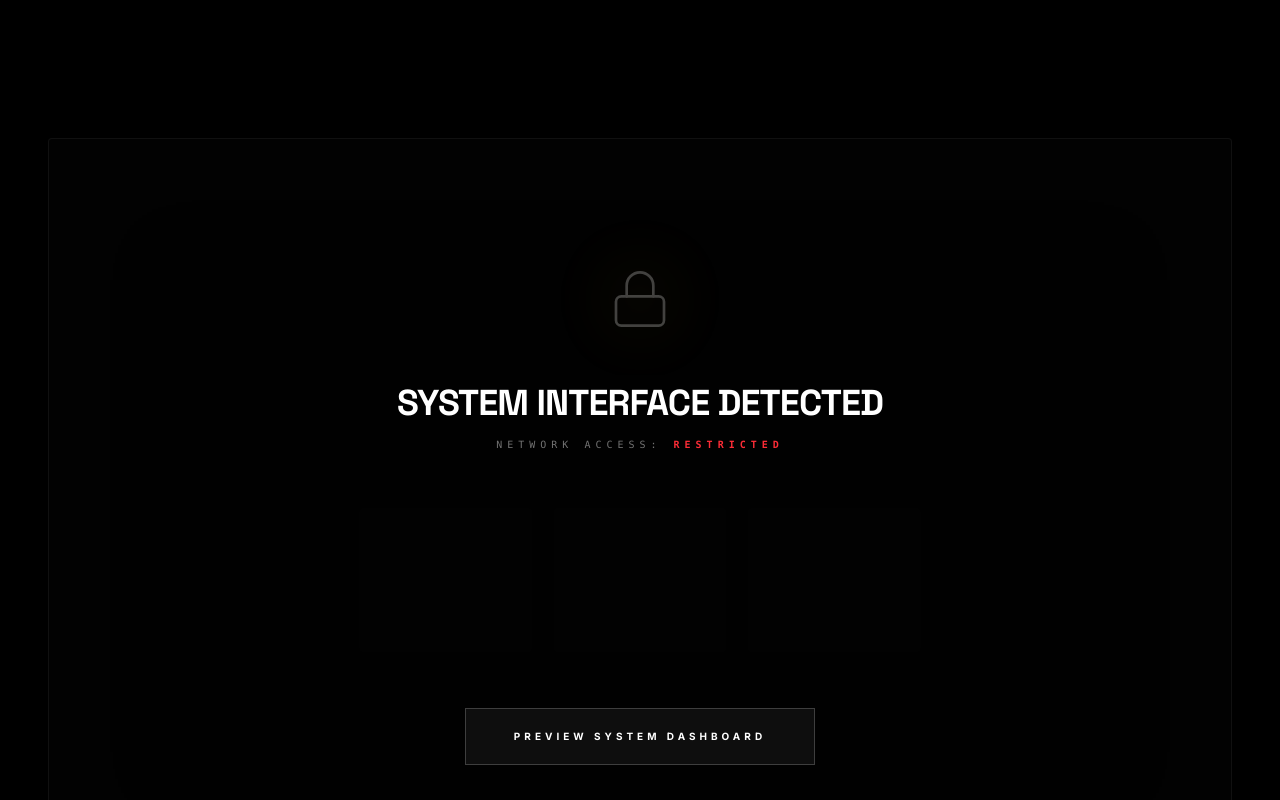
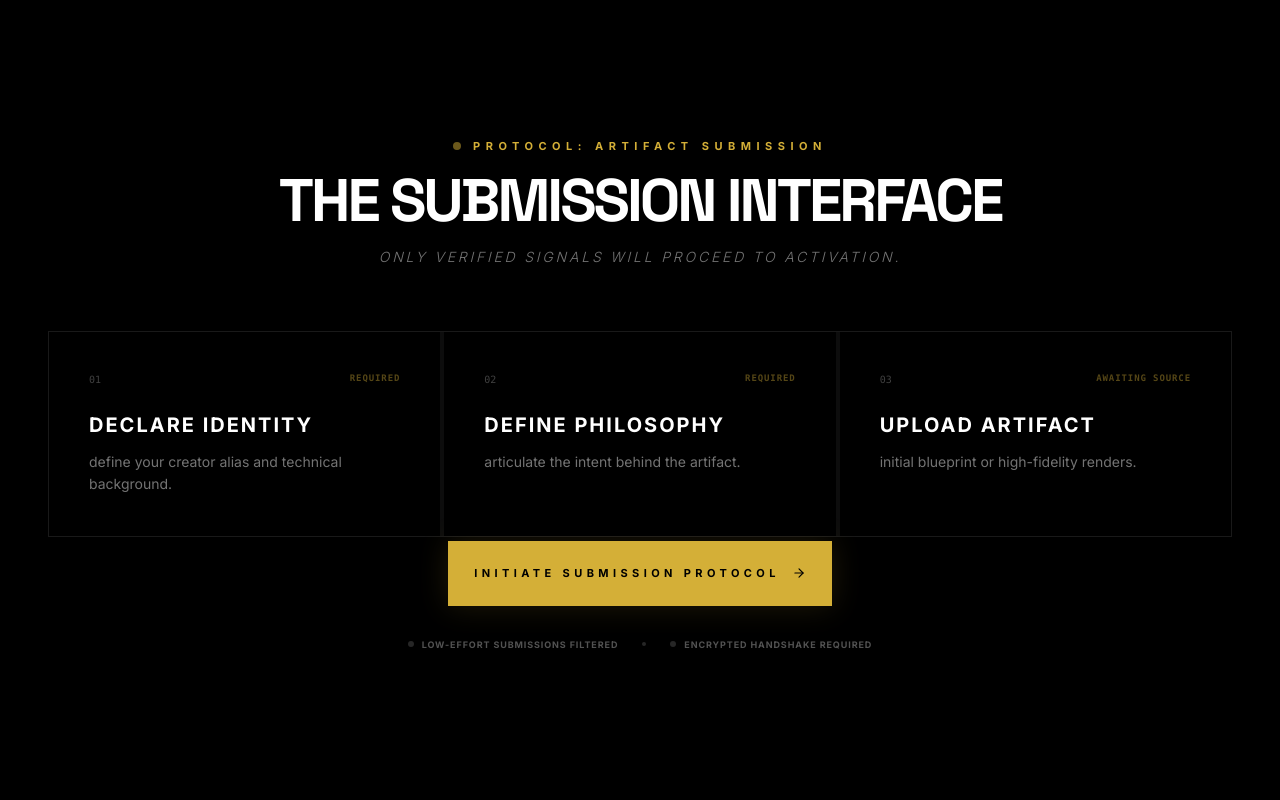
Before and after one commit to chilsandco/chills-version-1, a React (Vite) app: page /co-creator in a window 1280 px wide. Shown: the part 4580-5380 px from the top of the page. Built offline with nearby package versions, Linux system fonts and the light colour scheme.

Commit message:
feat(CoCreator): Implement submission protocol transition
Adds a new component to the CoCreator page that simulates a terminal-like transition sequence before opening a Google Form for submissions. This enhances the user experience for submitting ideas.

```diff
--- a/src/pages/CoCreator.tsx
+++ b/src/pages/CoCreator.tsx
@@ -57,6 +57,118 @@ const HandshakeScene = () => {
         whileInView={{ opacity: 1 }}
       />
     </div>
+  );
+};
+
+const SubmissionProtocolTransition = () => {
+  const [isTransitioning, setIsTransitioning] = useState(false);
+  const [currentLineIndex, setCurrentLineIndex] = useState(0);
+
+  const terminalLines = [
+    "[SYSTEM] SEARCHING FOR EXTERNAL INPUT MODULE...",
+    "[SYSTEM] MODULE LOCATED: CHILS_CREATOR_SUBMISSION_V1",
+    "[DEBUG] CHECKING SECTOR ALIGNMENT... OK",
+    "[SECURITY] CRYPTOGRAPHIC HANDSHAKE INITIATED",
+    "[PROTOCOL] REDIRECTING SIGNAL TO SECURE LAYER...",
+    "[SYSTEM] REDIRECTION AUTHORIZED. ENTERING PROTOCOL..."
+  ];
+
+  const handleInitiate = () => {
+    setIsTransitioning(true);
+  };
+
+  React.useEffect(() => {
+    if (isTransitioning) {
+      if (currentLineIndex < terminalLines.length) {
+        const timer = setTimeout(() => {
+          setCurrentLineIndex(prev => prev + 1);
+        }, 600 + Math.random() * 600); // Faster sequence
+        return () => clearTimeout(timer);
+      } else {
+        // Final redirect
+        const finalTimer = setTimeout(() => {
+          const formUrl = 'https://forms.gle/mL3jdNzUnwXsSbWp8';
+          const newWindow = window.open(formUrl, '_blank');
+
+          // If popup is blocked (often happens in iframes or setTimeouts), fallback to same tab
+          if (!newWindow || newWindow.closed || typeof newWindow.closed === 'undefined') {
+            window.location.href = formUrl;
+          }
+
+          setIsTransitioning(false);
+          setCurrentLineIndex(0);
+        }, 1000);
+        return () => clearTimeout(finalTimer);
+      }
+    }
+  }, [isTransitioning, currentLineIndex, terminalLines.length]);
+
+  return (
+    <>
+      <button
+        onClick={handleInitiate}
+        className="w-full max-w-sm py-6 bg-accent text-black text-[11px] font-bold uppercase tracking-[0.4em] hover:bg-white transition-all shadow-[0_0_30px_rgba(212,175,55,0.15)] flex items-center justify-center gap-3 active:scale-95 group"
+      >
+        Initiate Submission Protocol
+        <ArrowRight size={14} className="group-hover:translate-x-1 transition-transform" />
+      </button>
+
+      <AnimatePresence>
+        {isTransitioning && (
+          <motion.div
+            initial={{ opacity: 0 }}
+            animate={{ opacity: 1 }}
+            exit={{ opacity: 0 }}
+            className="fixed inset-0 z-[100] bg-black/95 backdrop-blur-xl flex items-center justify-center p-6"
+          >
+            <div className="w-full max-w-2xl bg-neutral-950 border border-neutral-900 rounded-sm p-8 md:p-12 space-y-10 relative overflow-hidden">
+              {/* Scanline Effect */}
+              <div className="absolute inset-0 bg-[linear-gradient(rgba(18,16,16,0)_50%,rgba(0,0,0,0.25)_50%)] bg-[length:100%_2px] pointer-events-none opacity-20" />
+
+              <div className="flex justify-between items-center border-b border-neutral-900 pb-6">
+                <div className="flex items-center gap-3">
+                  <div className="w-2 h-2 bg-accent rounded-full animate-pulse" />
+                  <span className="text-[10px] text-accent font-bold uppercase tracking-[0.4em]">Secure Handshake Protocol</span>
+                </div>
+                <span className="text-[9px] font-mono text-neutral-600">ID: {(Math.random() * 0xFFFFFF << 0).toString(16).toUpperCase()}</span>
+              </div>
+
+              <div className="font-mono text-[11px] md:text-xs space-y-4 min-h-[160px]">
+                {terminalLines.slice(0, currentLineIndex + 1).map((line, i) => (
+                  <motion.div
+                    key={i}
+                    initial={{ opacity: 0, x: -5 }}
+                    animate={{ opacity: 1, x: 0 }}
+                    className={i === currentLineIndex ? "text-white" : "text-neutral-500"}
+                  >
+                    <span className="text-neutral-700 mr-4">[{new Date().toLocaleTimeString('en-GB')}]</span>
+                    {line}
+                    {i === currentLineIndex && currentLineIndex < terminalLines.length && (
+                      <motion.span
+                        animate={{ opacity: [0, 1, 0] }}
+                        transition={{ duration: 0.8, repeat: Infinity }}
+                        className="inline-block w-2 h-4 bg-accent ml-2 translate-y-1"
+                      />
+                    )}
+                  </motion.div>
+                ))}
+              </div>
+
+              <div className="pt-6 border-t border-neutral-900 flex justify-between items-center">
+                 <div className="flex gap-1">
+                    {[0, 1, 2].map(dot => (
+                      <div key={dot} className={`w-1 h-3 ${currentLineIndex > dot * 1.5 ? 'bg-accent' : 'bg-neutral-800'}`} />
+                    ))}
+                 </div>
+                 <p className="text-[9px] uppercase tracking-widest text-neutral-600 italic">
+                    {currentLineIndex < terminalLines.length ? "Processing payload..." : "Success. Handover complete."}
+                 </p>
+              </div>
+            </div>
+          </motion.div>
+        )}
+      </AnimatePresence>
+    </>
   );
 };
 
@@ -377,35 +489,51 @@ const CoCreator = () => {
           </div>
         </section>
 
-        {/* Preview System Teaser */}
-        <section className="mb-40 py-32 border border-white/5 bg-white/[0.01] rounded-sm relative overflow-hidden group">
-          <div className="absolute inset-0 bg-black/40 blur-3xl group-hover:bg-accent/5 transition-colors duration-1000" />
-          <div className="max-w-2xl mx-auto text-center relative z-10 space-y-12 px-6">
-            <div className="relative inline-block">
-               <Lock className="text-neutral-700 mx-auto group-hover:text-accent group-hover:scale-110 transition-all duration-700" size={64} strokeWidth={1} />
-               <motion.div
-                animate={{ opacity: [0.2, 0.5, 0.2] }}
-                transition={{ duration: 3, repeat: Infinity }}
-                className="absolute inset-0 bg-accent/20 blur-2xl rounded-full"
-               />
+        {/* Creator Submission Interface */}
+        <section className="mb-40">
+          <div className="flex flex-col items-center mb-16 text-center">
+            <div className="flex items-center gap-3 mb-4">
+              <div className="w-2 h-2 bg-accent rounded-full animate-pulse" />
+              <h2 className="text-[11px] tracking-[0.5em] font-bold uppercase text-accent">Protocol: Artifact Submission</h2>
             </div>
-            <div className="space-y-4">
-              <h2 className="text-4xl font-display font-bold uppercase tracking-tight text-white leading-none">System Interface Detected</h2>
-              <div className="flex items-center justify-center gap-3">
-                <span className="text-neutral-500 text-[10px] uppercase tracking-[0.5em] font-mono">Network access:</span>
-                <span className="text-red-500 text-[10px] uppercase tracking-[0.5em] font-mono font-bold">RESTRICTED</span>
+            <h3 className="text-4xl md:text-6xl font-display font-bold uppercase tracking-tighter text-white">The Submission Interface</h3>
+            <p className="text-neutral-500 text-sm mt-4 uppercase tracking-[0.2em] font-light italic">Only verified signals will proceed to activation.</p>
+          </div>
+
+          <div className="grid grid-cols-1 md:grid-cols-3 gap-1 border border-white/5 bg-white/5">
+            {[
+              { title: "Declare Identity", desc: "Define your creator alias and technical background.", status: "REQUIRED" },
+              { title: "Define Philosophy", desc: "Articulate the intent behind the artifact.", status: "REQUIRED" },
+              { title: "Upload Artifact", desc: "Initial blueprint or high-fidelity renders.", status: "AWAITING SOURCE" }
+            ].map((box, i) => (
+              <div key={i} className="bg-black p-10 space-y-6 hover:bg-neutral-900/40 transition-colors group relative overflow-hidden">
+                <div className="absolute top-0 left-0 w-[1px] h-0 bg-accent group-hover:h-full transition-all duration-700" />
+                <div className="flex justify-between items-start">
+                  <span className="text-[10px] font-mono text-neutral-700">0{i + 1}</span>
+                  <span className="text-[9px] font-bold text-accent/40 group-hover:text-accent font-mono tracking-widest">{box.status}</span>
+                </div>
+                <div className="space-y-3">
+                  <h4 className="text-xl font-bold uppercase tracking-widest text-white group-hover:text-accent transition-colors">{box.title}</h4>
+                  <p className="text-neutral-500 text-sm leading-relaxed lowercase">{box.desc}</p>
+                </div>
               </div>
-            </div>
+            ))}
+          </div>
 
-            <div className="grid grid-cols-3 gap-6 opacity-10 blur-[3px] scale-90 select-none pointer-events-none group-hover:blur-sm group-hover:opacity-20 transition-all duration-1000">
-              <div className="h-40 bg-white/5 border border-white/10 rounded-sm" />
-              <div className="h-40 bg-white/5 border border-white/10 rounded-sm" />
-              <div className="h-40 bg-white/5 border border-white/10 rounded-sm" />
-            </div>
+          <div className="mt-1 flex justify-center">
+            <SubmissionProtocolTransition />
+          </div>
 
-            <button className="px-12 py-5 bg-white/5 border border-white/20 text-white text-[10px] font-bold uppercase tracking-[0.4em] hover:border-accent hover:text-accent hover:bg-accent/5 transition-all outline-none">
-              Preview System Dashboard
-            </button>
+          <div className="mt-8 flex items-center justify-center gap-6">
+             <div className="flex items-center gap-2">
+                <div className="w-1.5 h-1.5 bg-neutral-800 rounded-full" />
+                <span className="text-[9px] text-neutral-600 uppercase tracking-widest font-bold">Low-effort submissions filtered</span>
+             </div>
+             <div className="w-1 h-1 bg-neutral-800 rounded-full" />
+             <div className="flex items-center gap-2">
+                <div className="w-1.5 h-1.5 bg-neutral-800 rounded-full" />
+                <span className="text-[9px] text-neutral-600 uppercase tracking-widest font-bold">Encrypted Handshake Required</span>
+             </div>
           </div>
         </section>
 
```
